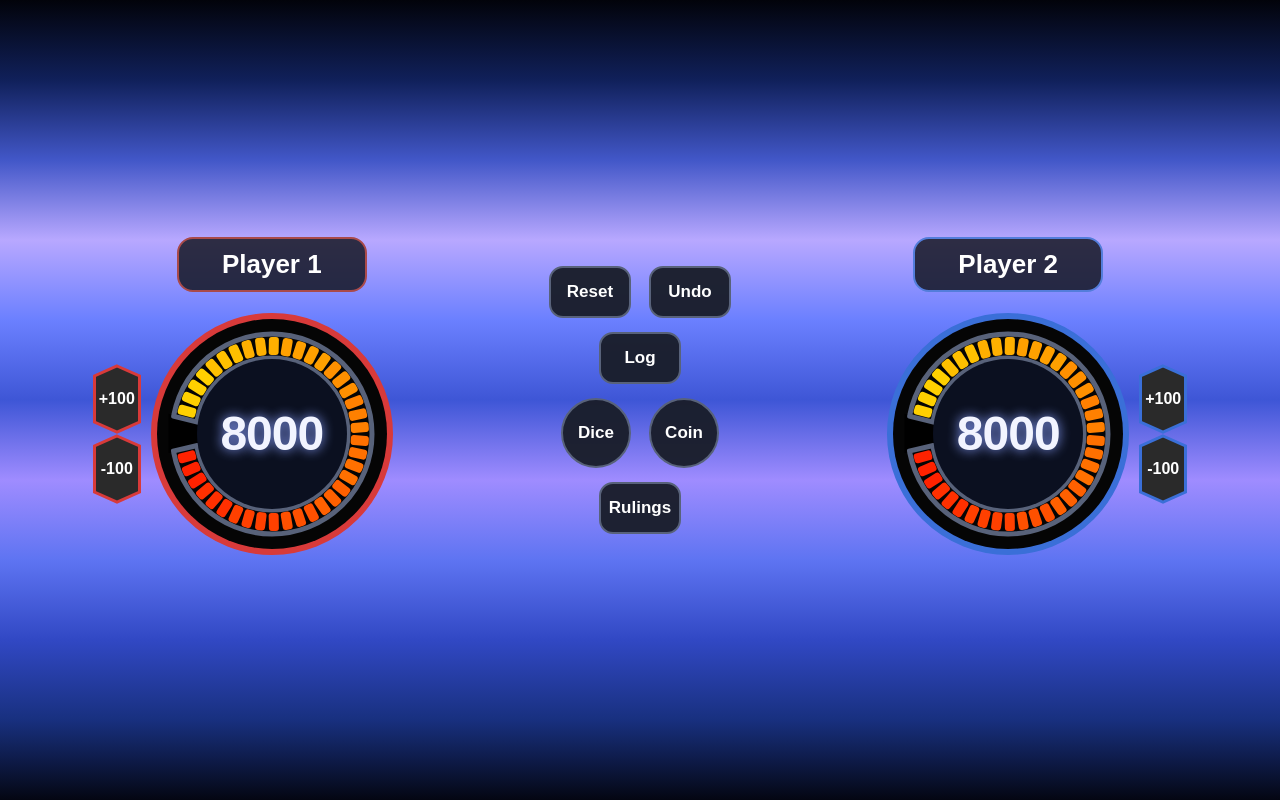
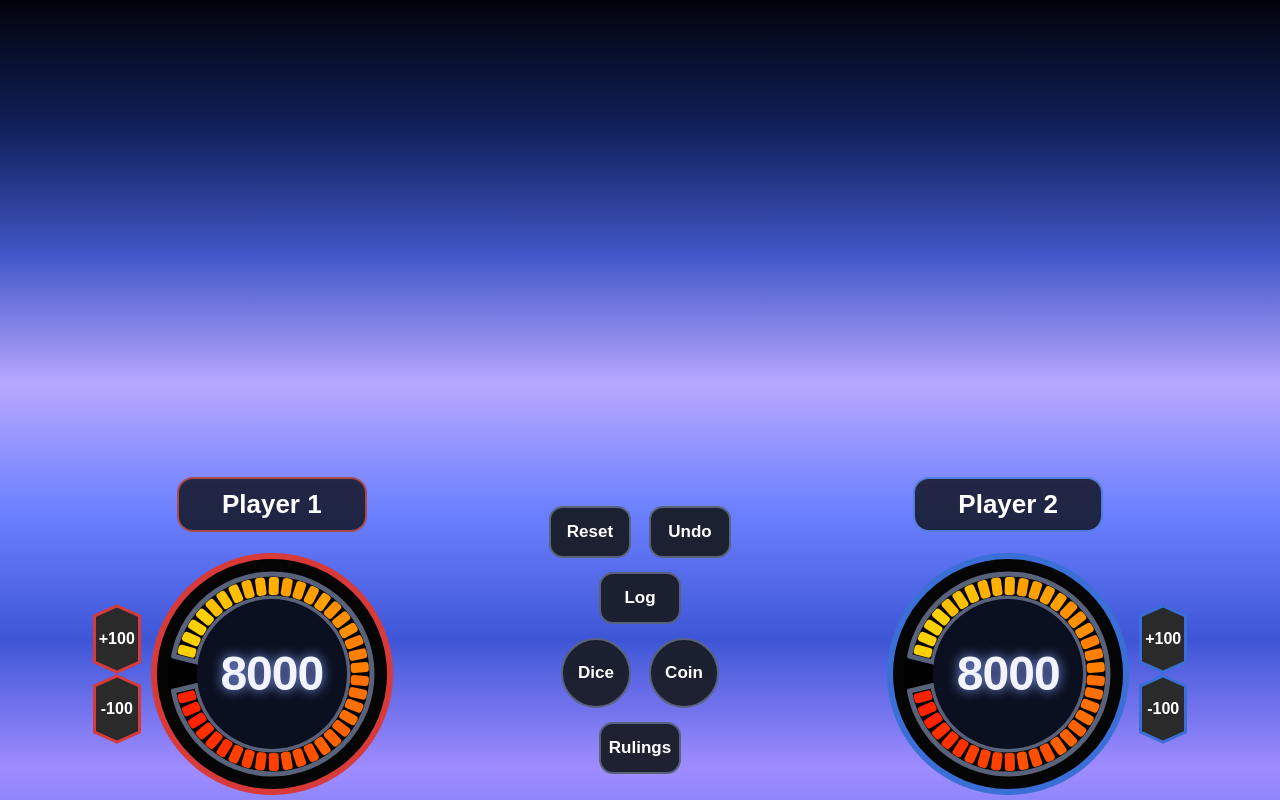
Before and after one commit to alector77-dev/aegis, a React (Vite) app: page / in a window 1280 px wide. Built offline with nearby package versions, Linux system fonts and the light colour scheme.

Commit message:
hitbox fixes

```diff
--- a/src/pages/DuelPage.css
+++ b/src/pages/DuelPage.css
@@ -2,7 +2,7 @@
   position: relative;
 
   width: 100vw;
-  height: 100dvh;
+  height: 100vw;
 
   overflow: hidden;
 
```
